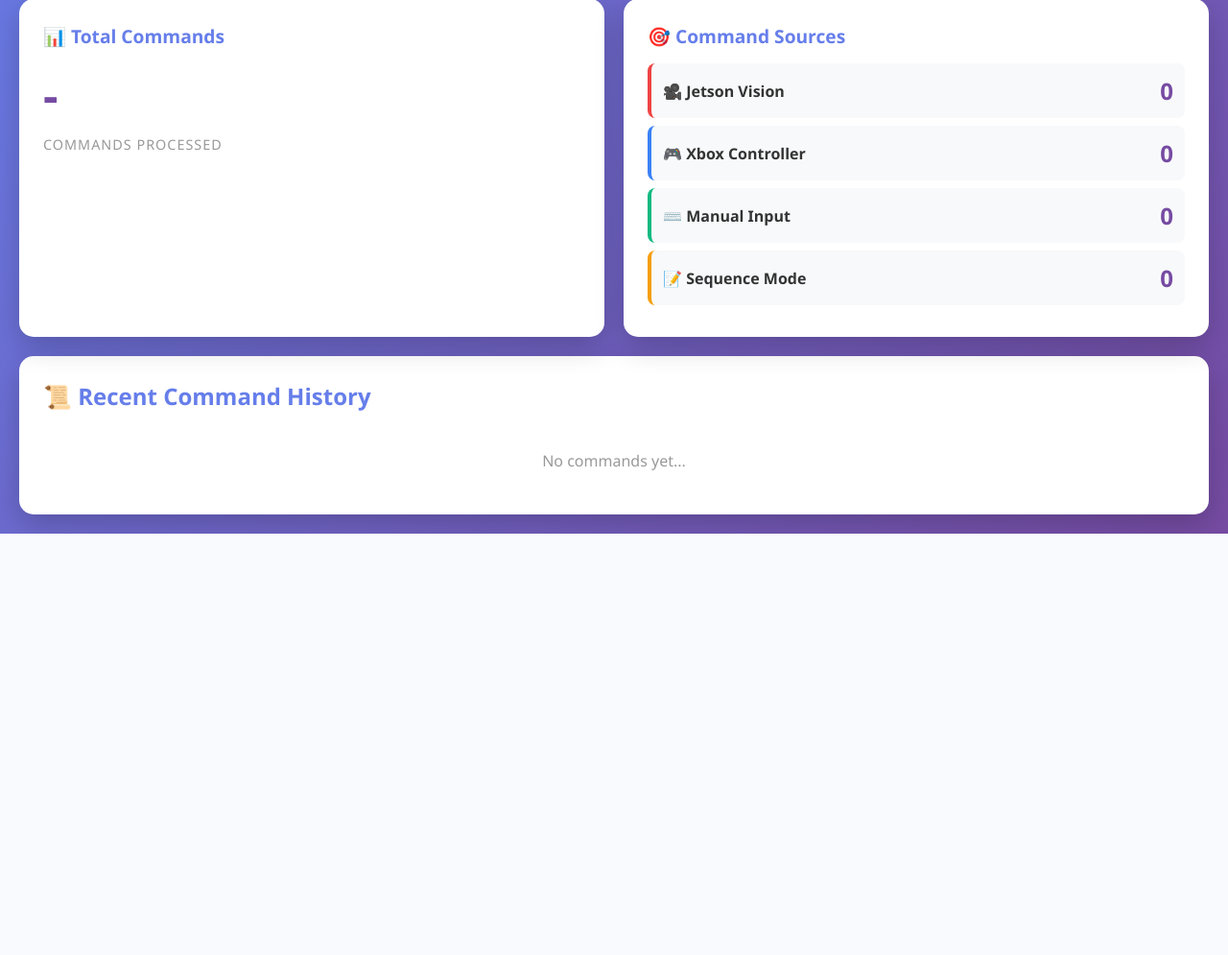
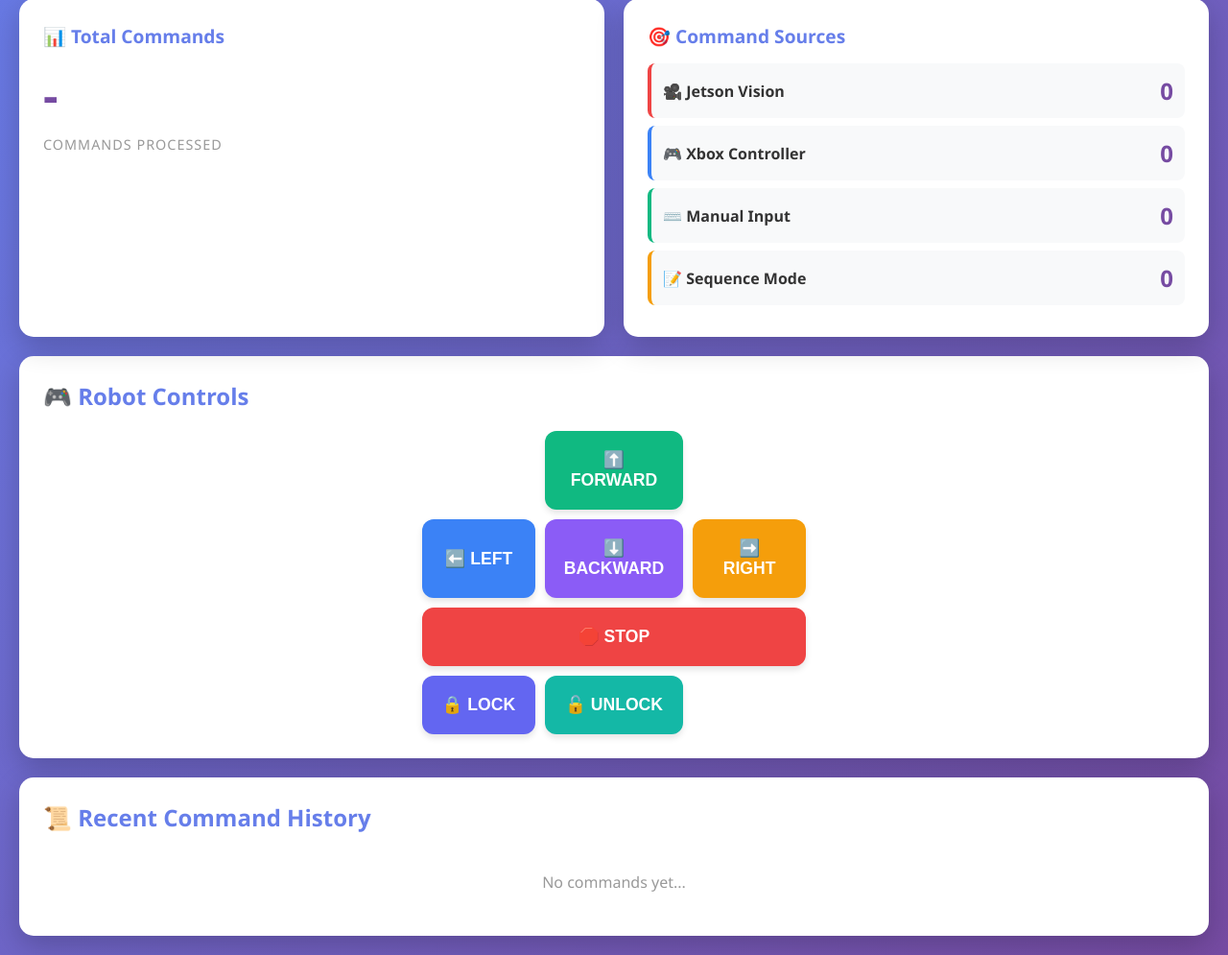
Before and after one commit to AHuyHarryIT/RobotOS, a Flask app: template client/templates/index.html in a window 1280 px wide. Shown: the part 247-1242 px from the top of the page at 96% size. Before the commit the page ends 803 px from the top, so only its background shows below. Run offline with Flask 3, Linux system fonts and the light colour scheme; the template is opened without the code that fills it, so the values that code supplies are empty; parts of the project's set-up code (start-up, migrations or seed data) failed here and were passed over.

Commit message:
feat: add web control buttons to dashboard
- Added robot control panel with 7 buttons (Forward, Backward, Left, Right, Stop, Lock, Unlock)
- Implemented /api/control POST endpoint for web commands
- Commands processed through aggregator with proper source tracking
- Pass ZMQ socket to dashboard for command forwarding
- Added visual feedback for command execution (success/error)
- Buttons auto-disable during command execution
- Modern grid layout with color-coded buttons
- Keyboard shortcuts: Arrow keys can control robot (future enhancement)

Web controls now fully functional from browser interface!

```diff
--- a/client/client_main.py
+++ b/client/client_main.py
@@ -71,7 +71,7 @@ def main():
         elif choice == "4":
             # Start web dashboard
             print("\n[WEB DASHBOARD] Starting web interface...")
-            dashboard_thread = run_dashboard_background(host='0.0.0.0', port=5000)
+            dashboard_thread = run_dashboard_background(host='0.0.0.0', port=5000, sock=sock)
             print("Dashboard is running at: http://localhost:5000")
             print("Access from other devices: http://<your-ip>:5000")
             print("\nPress Ctrl+C or 'q' to stop dashboard and return to menu")
--- a/client/templates/index.html
+++ b/client/templates/index.html
@@ -268,6 +268,85 @@
         .history-list::-webkit-scrollbar-thumb:hover {
             background: #764ba2;
         }
+
+        /* Control Panel Styles */
+        .control-panel {
+            background: white;
+            border-radius: 15px;
+            padding: 25px;
+            box-shadow: 0 10px 30px rgba(0,0,0,0.2);
+            margin-bottom: 20px;
+        }
+
+        .control-panel h3 {
+            color: #667eea;
+            margin-bottom: 20px;
+            font-size: 1.5em;
+        }
+
+        .control-grid {
+            display: grid;
+            grid-template-columns: repeat(3, 1fr);
+            gap: 10px;
+            max-width: 400px;
+            margin: 0 auto;
+        }
+
+        .control-btn {
+            padding: 20px;
+            font-size: 1.1em;
+            font-weight: 600;
+            border: none;
+            border-radius: 12px;
+            cursor: pointer;
+            transition: all 0.3s ease;
+            color: white;
+            box-shadow: 0 4px 6px rgba(0,0,0,0.1);
+            text-transform: uppercase;
+        }
+
+        .control-btn:hover {
+            transform: translateY(-2px);
+            box-shadow: 0 6px 12px rgba(0,0,0,0.2);
+        }
+
+        .control-btn:active {
+            transform: translateY(0);
+        }
+
+        .control-btn:disabled {
+            opacity: 0.5;
+            cursor: not-allowed;
+        }
+
+        .btn-forward { background: #10b981; grid-column: 2; }
+        .btn-backward { background: #8b5cf6; grid-column: 2; }
+        .btn-left { background: #3b82f6; grid-column: 1; grid-row: 2; }
+        .btn-right { background: #f59e0b; grid-column: 3; grid-row: 2; }
+        .btn-stop { background: #ef4444; grid-column: 1 / 4; }
+        .btn-lock { background: #6366f1; }
+        .btn-unlock { background: #14b8a6; }
+
+        .control-status {
+            margin-top: 15px;
+            padding: 10px;
+            border-radius: 8px;
+            text-align: center;
+            font-weight: 600;
+            display: none;
+        }
+
+        .control-status.success {
+            background: #d1fae5;
+            color: #065f46;
+            display: block;
+        }
+
+        .control-status.error {
+            background: #fee2e2;
+            color: #991b1b;
+            display: block;
+        }
     </style>
 </head>
 <body>
@@ -324,6 +403,35 @@
             </div>
         </div>
 
+        <!-- Control Panel -->
+        <div class="control-panel">
+            <h3>🎮 Robot Controls</h3>
+            <div class="control-grid">
+                <button class="control-btn btn-forward" onclick="sendCommand('forward 0.5')">
+                    ⬆️ Forward
+                </button>
+                <button class="control-btn btn-left" onclick="sendCommand('left 0.3')">
+                    ⬅️ Left
+                </button>
+                <button class="control-btn btn-right" onclick="sendCommand('right 0.3')">
+                    ➡️ Right
+                </button>
+                <button class="control-btn btn-backward" onclick="sendCommand('backward 0.5')">
+                    ⬇️ Backward
+                </button>
+                <button class="control-btn btn-stop" onclick="sendCommand('stop')">
+                    🛑 STOP
+                </button>
+                <button class="control-btn btn-lock" onclick="sendCommand('lock 0.5')">
+                    🔒 Lock
+                </button>
+                <button class="control-btn btn-unlock" onclick="sendCommand('unlock')">
+                    🔓 Unlock
+                </button>
+            </div>
+            <div id="controlStatus" class="control-status"></div>
+        </div>
+
         <div class="history-section">
             <h3>📜 Recent Command History</h3>
             <div class="history-list" id="historyList">
@@ -343,6 +451,50 @@
         // Update dashboard data every second
         const UPDATE_INTERVAL = 1000;
         let lastCommandCount = 0;
+
+        // Send control command to server
+        function sendCommand(command) {
+            const statusDiv = document.getElementById('controlStatus');
+            const buttons = document.querySelectorAll('.control-btn');
+
+            // Disable all buttons while sending
+            buttons.forEach(btn => btn.disabled = true);
+
+            statusDiv.textContent = `Sending: ${command}...`;
+            statusDiv.className = 'control-status';
+            statusDiv.style.display = 'block';
+
+            fetch('/api/control', {
+                method: 'POST',
+                headers: {
+                    'Content-Type': 'application/json'
+                },
+                body: JSON.stringify({ command: command })
+            })
+            .then(response => response.json())
+            .then(data => {
+                if (data.status === 'success') {
+                    statusDiv.textContent = `✓ Success: ${data.command}`;
+                    statusDiv.className = 'control-status success';
+                } else {
+                    statusDiv.textContent = `✗ Error: ${data.message}`;
+                    statusDiv.className = 'control-status error';
+                }
+
+                // Re-enable buttons
+                buttons.forEach(btn => btn.disabled = false);
+
+                // Hide status after 3 seconds
+                setTimeout(() => {
+                    statusDiv.style.display = 'none';
+                }, 3000);
+            })
+            .catch(error => {
+                statusDiv.textContent = `✗ Network error: ${error.message}`;
+                statusDiv.className = 'control-status error';
+                buttons.forEach(btn => btn.disabled = false);
+            });
+        }
 
         function formatTimestamp(timestamp) {
             const date = new Date(timestamp * 1000);
--- a/client/web_dashboard.py
+++ b/client/web_dashboard.py
@@ -4,21 +4,22 @@ Provides real-time statistics and command history visualization
 """
 import os
 import sys
-from flask import Flask, render_template, jsonify
+from flask import Flask, render_template, jsonify, request
 from threading import Thread
 import time
 
 # Add parent directory to path for imports
 sys.path.insert(0, os.path.dirname(os.path.abspath(__file__)))
 
-from command_aggregator import get_aggregator
-from config import RPI_HOST, HEARTBEAT_PORT
+from command_aggregator import get_aggregator, CommandSource, CommandPriority
+from config import RPI_IP, HEARTBEAT_PORT
 
 app = Flask(__name__)
 
-# Global state for heartbeat monitoring
+# Global state for heartbeat monitoring and ZMQ socket
 last_heartbeat_time = None
 rpi_connected = False
+zmq_socket = None  # Will be set when dashboard is started
 
 
 def update_heartbeat_status():
@@ -35,7 +36,7 @@ def update_heartbeat_status():
 @app.route('/')
 def index():
     """Render the main dashboard page"""
-    return render_template('index.html', rpi_host=RPI_HOST)
+    return render_template('index.html', rpi_host=RPI_IP)
 
 
 @app.route('/api/stats')
@@ -68,6 +69,59 @@ def get_stats():
 def health_check():
     """Simple health check endpoint"""
     return jsonify({'status': 'ok', 'service': 'RobotOS Dashboard'})
+
+
+@app.route('/api/control', methods=['POST'])
+def control():
+    """
+    API endpoint to send control commands from web interface
+    Accepts JSON with 'command' field
+    Processes through aggregator and forwards to RPi
+    """
+    try:
+        data = request.get_json()
+        command = data.get('command', '').strip()
+
+        if not command:
+            return jsonify({'status': 'error', 'message': 'No command provided'}), 400
+
+        # Get aggregator instance
+        aggregator = get_aggregator()
+
+        # Process command through aggregator
+        success, processed_cmd, msg = aggregator.process_command(
+            command=command,
+            source=CommandSource.MANUAL,
+            priority=CommandPriority.HIGH if command == 'stop' else CommandPriority.NORMAL
+        )
+
+        if success and processed_cmd:
+            # Send to RPi if socket is available
+            if zmq_socket:
+                from zmq_client import send_command
+                send_command(zmq_socket, processed_cmd)
+                return jsonify({
+                    'status': 'success',
+                    'command': processed_cmd,
+                    'original': command,
+                    'message': msg
+                })
+            else:
+                return jsonify({
+                    'status': 'error',
+                    'message': 'ZMQ socket not initialized. Start dashboard from client_main.py'
+                }), 503
+        else:
+            return jsonify({
+                'status': 'error',
+                'message': msg
+            }), 400
+
+    except Exception as e:
+        return jsonify({
+            'status': 'error',
+            'message': str(e)
+        }), 500
 
 
 def format_uptime(seconds):
@@ -106,14 +160,14 @@ def run_dashboard(host='0.0.0.0', port=5000, debug=False):
     print(f"🌐 RobotOS Web Dashboard Starting...")
     print(f"{'='*60}")
     print(f"📊 Dashboard URL: http://{host}:{port}")
-    print(f"🤖 Monitoring RPi: {RPI_HOST}")
+    print(f"🤖 Monitoring RPi: {RPI_IP}")
     print(f"{'='*60}\n")
 
     # Run Flask app
     app.run(host=host, port=port, debug=debug, threaded=True)
 
 
-def run_dashboard_background(host='0.0.0.0', port=5000):
+def run_dashboard_background(host='0.0.0.0', port=5000, sock=None):
     """
     Run the dashboard in a background thread
     Allows the dashboard to run alongside other client modes
@@ -121,9 +175,12 @@ def run_dashboard_background(host='0.0.0.0', port=5000):
     Args:
         host: Host IP to bind to
         port: Port to listen on
+        sock: ZMQ socket for sending commands to RPi (optional)
     Returns:
         Thread object running the dashboard
     """
+    global zmq_socket
+    zmq_socket = sock  # Store socket for control endpoint
     app.start_time = time.time()
 
     dashboard_thread = Thread(
@@ -134,6 +191,10 @@ def run_dashboard_background(host='0.0.0.0', port=5000):
     dashboard_thread.start()
 
     print(f"\n🌐 Web Dashboard started in background at http://{host}:{port}")
+    if sock:
+        print("📡 Web controls enabled - you can send commands from browser")
+    else:
+        print("⚠️  Web controls disabled - no ZMQ socket provided")
     return dashboard_thread
 
 
```
